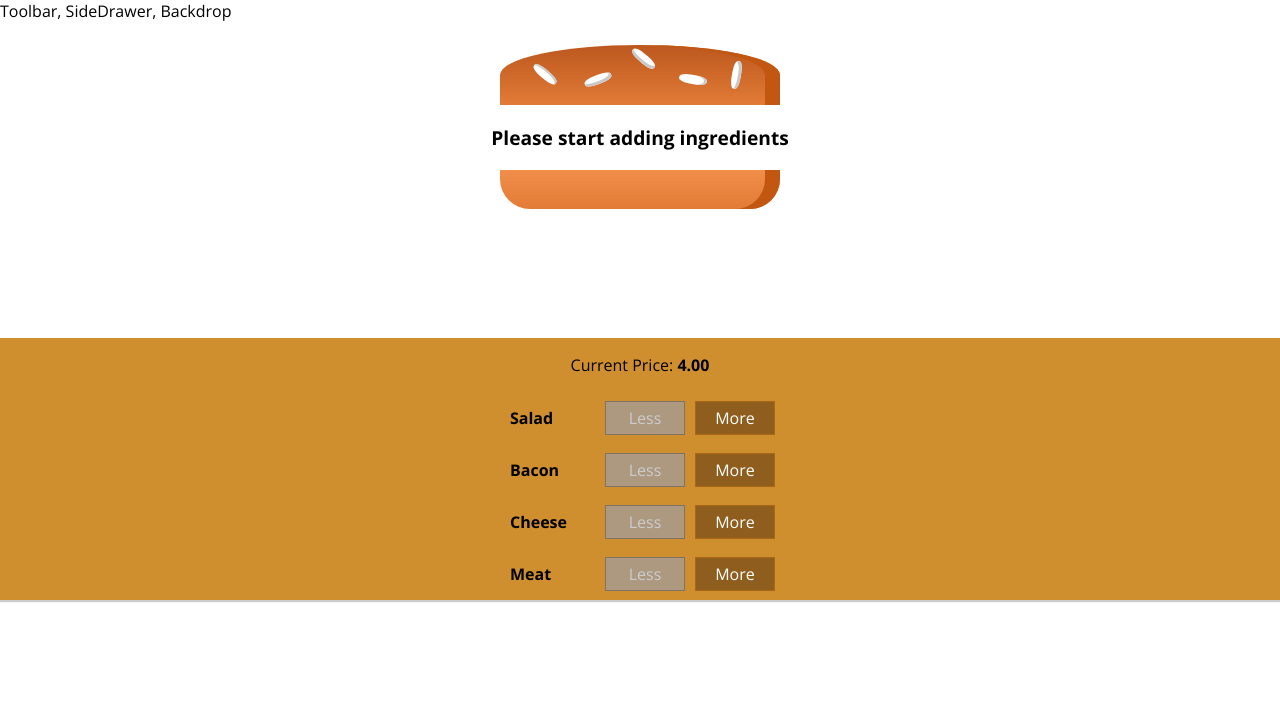
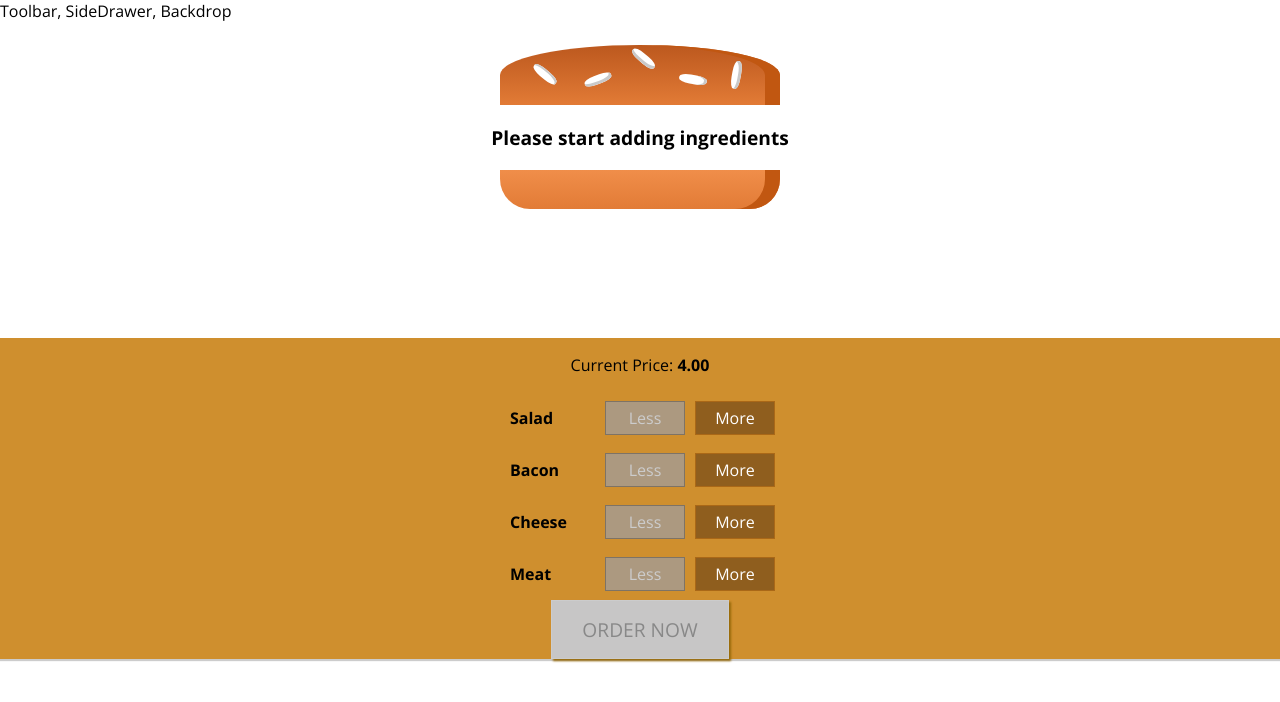
Before and after one commit to pushembekar/burger-builder, a React app: page / in a window 1280 px wide. Shown: the top 702 px of the page. Built offline with nearby package versions, Linux system fonts and the light colour scheme.

Commit message:
Added the order button

```diff
--- a/src/components/Burger/BuildControls/BuildControls.js
+++ b/src/components/Burger/BuildControls/BuildControls.js
@@ -21,6 +21,9 @@
                 removed={() => props.ingredientRemoved(ctrl.type)}
                 disabled={props.disabled[ctrl.type]} />
         ))}
+        <button
+            className={classes.OrderButton}
+            disabled={!props.purchaseable}>ORDER NOW</button>
     </div>
 );
 
--- a/src/components/Burger/BuildControls/BuildControls.module.css
+++ b/src/components/Burger/BuildControls/BuildControls.module.css
@@ -8,3 +8,45 @@
     margin: auto;
     padding: 10px, 0;
 }
+
+
+.OrderButton {
+    background-color: #DAD735;
+    outline: none;
+    cursor: pointer;
+    border: 1px solid #966909;
+    color: #966909;
+    font-family: inherit;
+    font-size: 1.2em;
+    padding: 15px 30px;
+    box-shadow: 2px 2px 2px #966909;
+}
+
+.OrderButton:hover, .OrderButton:active {
+    background-color: #A0DB41;
+    border: 1px solid #966909;
+    color: #966909;
+}
+
+.OrderButton:disabled {
+    background-color: #C7C6C6;
+    cursor: not-allowed;
+    border: 1px solid #ccc;
+    color: #888888;
+}
+
+.OrderButton:not(:disabled) {
+    animation: enable 0.3s linear;
+}
+
+@keyframes enable {
+    0% {
+        transform: scale(1);
+    }
+    60% {
+        transform: scale(1.1);
+    }
+    100% {
+        transform: scale(1);
+    }
+}
--- a/src/containers/BurgerBuilder/BurgerBuilder.js
+++ b/src/containers/BurgerBuilder/BurgerBuilder.js
@@ -20,7 +20,20 @@
             cheese: 0,
             meat: 0
         },
-        totalPrice: 4
+        totalPrice: 4,
+        purchaseable: false
+    }
+
+    updatePurchaseState (ingredients) {
+
+        const sum = Object.keys(ingredients)
+            .map(igKey => {
+                return ingredients[igKey];
+            })
+            .reduce((sum, el) => {
+                return sum + el;
+            }, 0);
+        this.setState({purchaseable: sum > 0});
     }
 
     addIngredientHandler = (type) => {
@@ -35,6 +48,7 @@
         const oldPrice = this.state.totalPrice;
         const newPrice = oldPrice + priceAddition;
         this.setState({totalPrice: newPrice, ingredients: updatedIngredients});
+        this.updatePurchaseState(updatedIngredients);
     }
 
     removeIngredientHandler = (type) => {
@@ -52,6 +66,7 @@
         const oldPrice = this.state.totalPrice;
         const newPrice = oldPrice - priceDeduction;
         this.setState({totalPrice: newPrice, ingredients: updatedIngredients});
+        this.updatePurchaseState(updatedIngredients);
     }
 
     render () {
@@ -70,6 +85,7 @@
                     ingredientAdded={this.addIngredientHandler}
                     ingredientRemoved={this.removeIngredientHandler}
                     disabled={disabledInfo}
+                    purchaseable={this.state.purchaseable}
                     price={this.state.totalPrice} />
             </Auxilary>
         );
```
